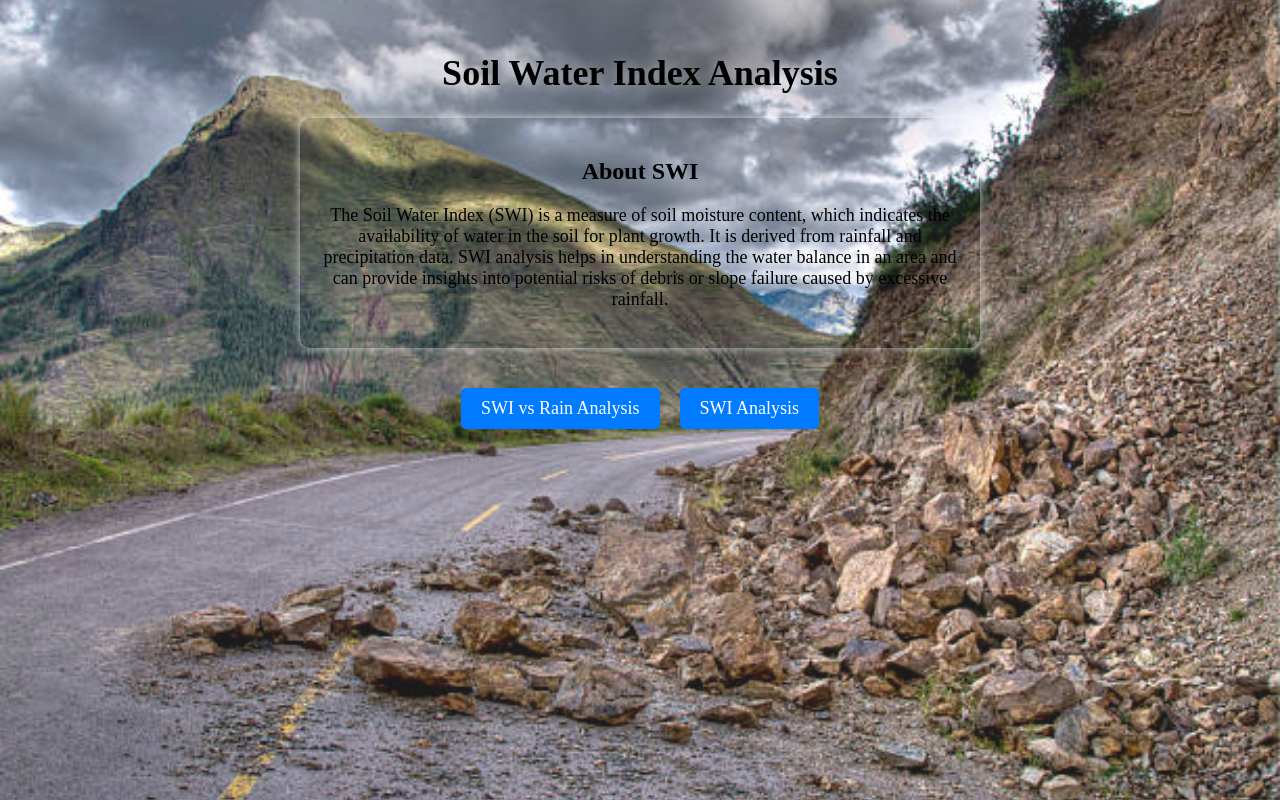
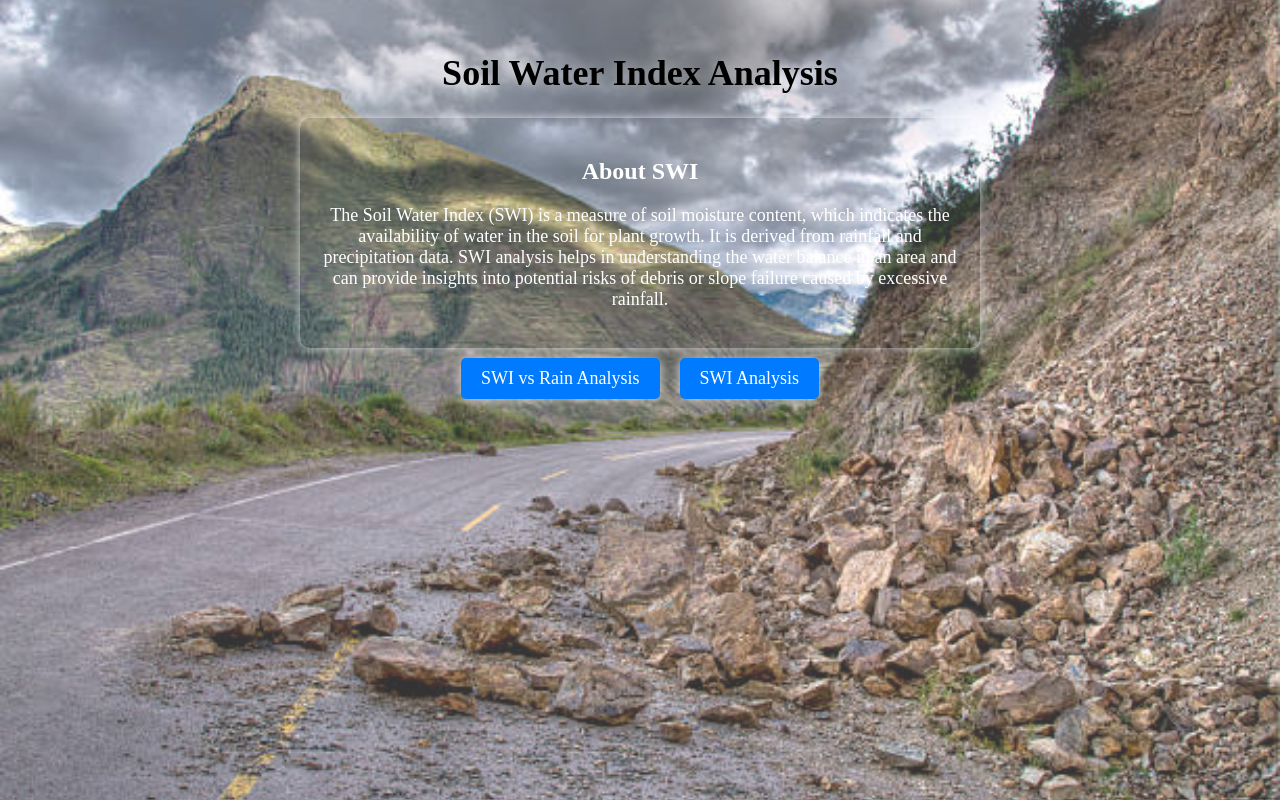
Before and after one commit to shoaibisa/rain_swi, a Flask app: page / in a window 1280 px wide. Run offline with Flask 3, Linux system fonts and the light colour scheme.

Commit message:
added css

```diff
--- a/static/landing.css
+++ b/static/landing.css
@@ -26,27 +26,8 @@ h1 {
 }
 
 
-.info {
-  margin-top: 30px;
-}
 
-.buttons {
-  margin-top: 30px;
-}
 
-.button {
-  display: inline-block;
-  margin-right: 10px;
-  padding: 10px 20px;
-  background-color: #007bff;
-  color: #fff;
-  text-decoration: none;
-  border-radius: 5px;
-}
-
-.button:hover {
-  background-color: #0056b3;
-}
 
 .snowfall {
   background-image: url("/static/landslide.png");
@@ -58,10 +39,10 @@ h1 {
   right: 0;
   bottom: 0;
   z-index: -1;
-  opacity: 0.9;
+  opacity: 0.8;
 }
 .info {
-  color: rgb(0, 0, 0);
+  color: rgb(255, 255, 255);
   text-align: center;
   width: 80%;
   margin: 0 auto;
@@ -89,12 +70,14 @@ hr {
   justify-content: center;
   align-items: center;
   flex-wrap: wrap;
+
 }
 
 .button {
   display: inline-block;
   padding: 10px 20px;
   margin: 10px;
+  box-shadow: 0 0 10px rgba(255, 255, 255, 0.7);
   font-size: 18px;
   color: white;
   background-color: #007bff;
```
